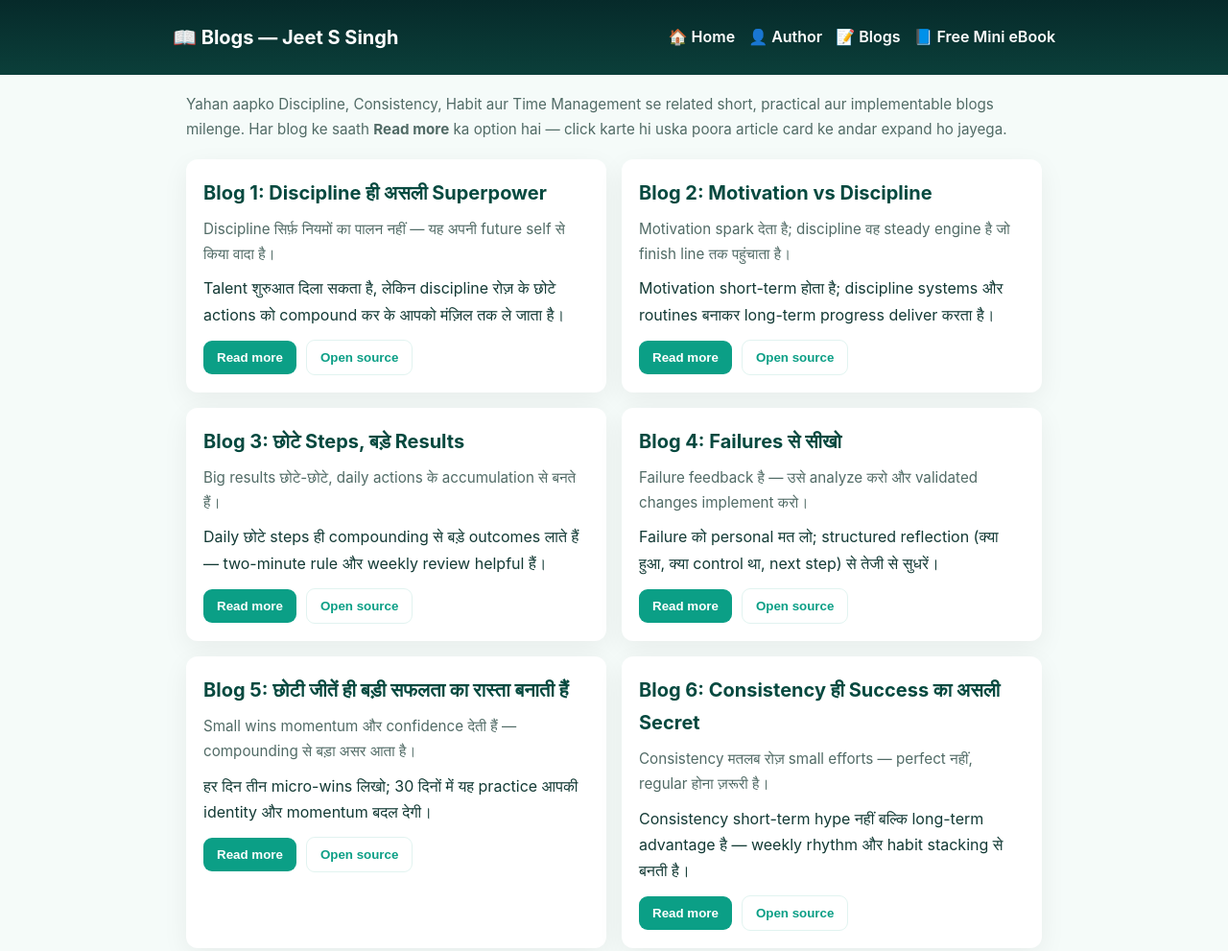
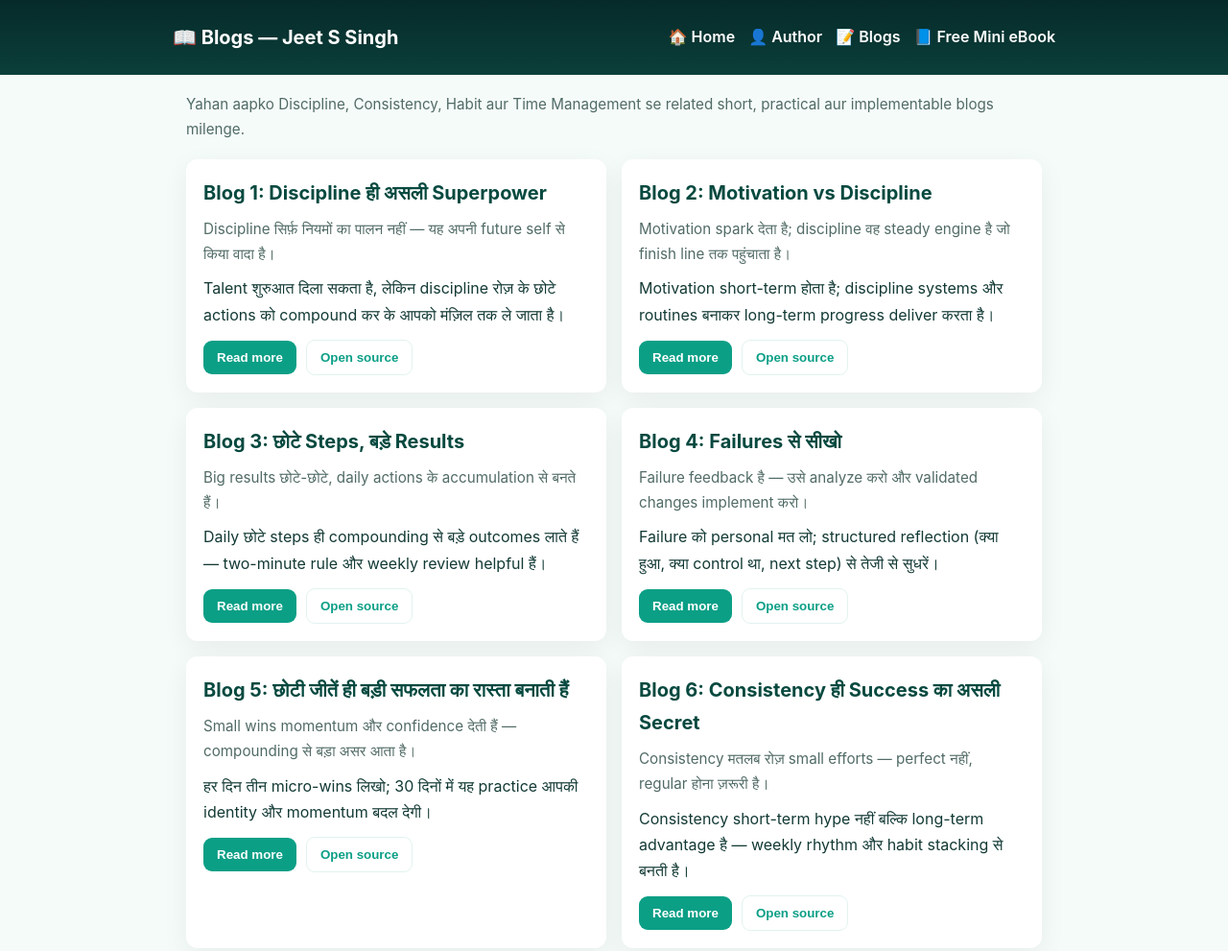
Before and after one commit to Osmjeet/Discipline-Se-Success-Tak, a plain HTML site: page blog.html in a window 1280 px wide. Shown: the top 991 px of the page at 96% size. Drawn offline with Linux system fonts and the light colour scheme.

Commit message:
blog.html

```diff
--- a/blog.html
+++ b/blog.html
@@ -56,7 +56,7 @@
 
   <main class="wrap" role="main">
     <section class="intro">
-      <p class="small">Yahan aapko Discipline, Consistency, Habit aur Time Management se related short, practical aur implementable blogs milenge. Har blog ke saath <strong>Read more</strong> ka option hai — click karte hi uska poora article card ke andar expand ho jayega.</p>
+      <p class="small">Yahan aapko Discipline, Consistency, Habit aur Time Management se related short, practical aur implementable blogs milenge. </p>
     </section>
 
     <section id="posts" class="grid" aria-live="polite">
```
